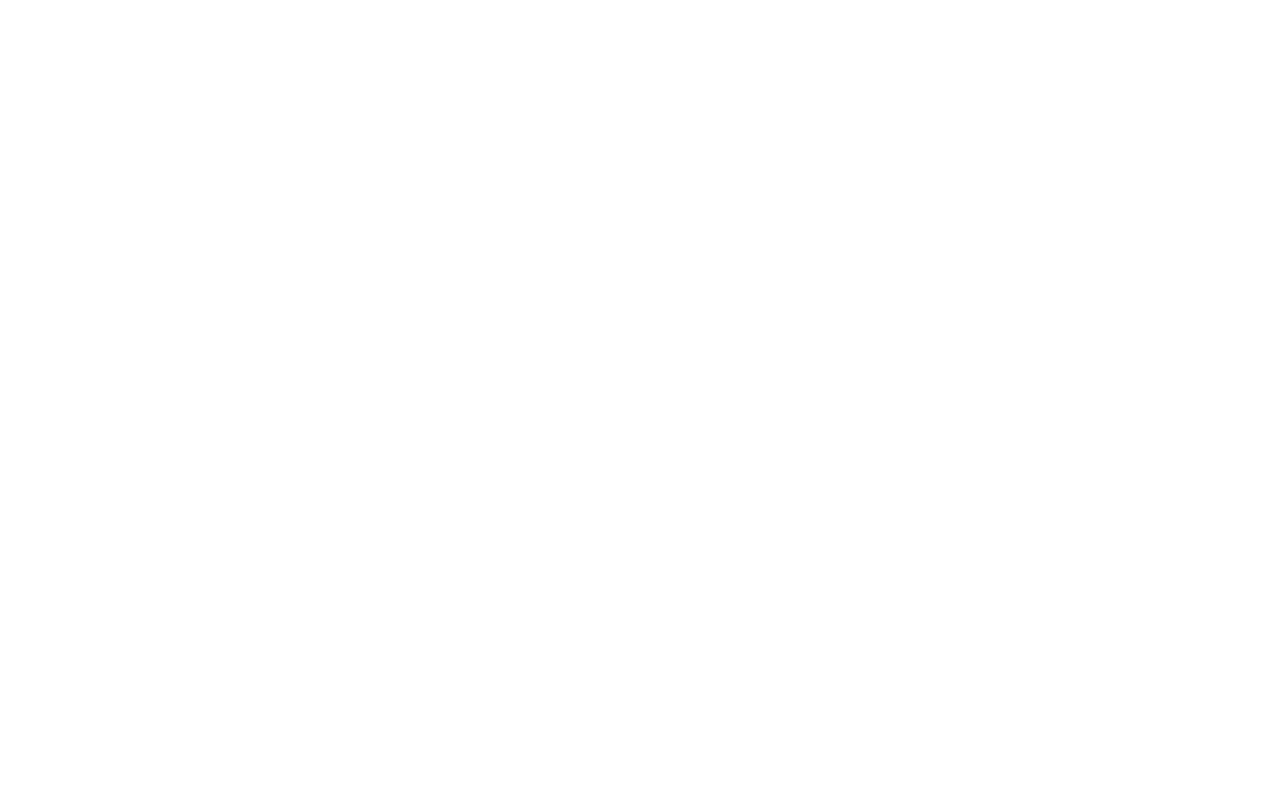
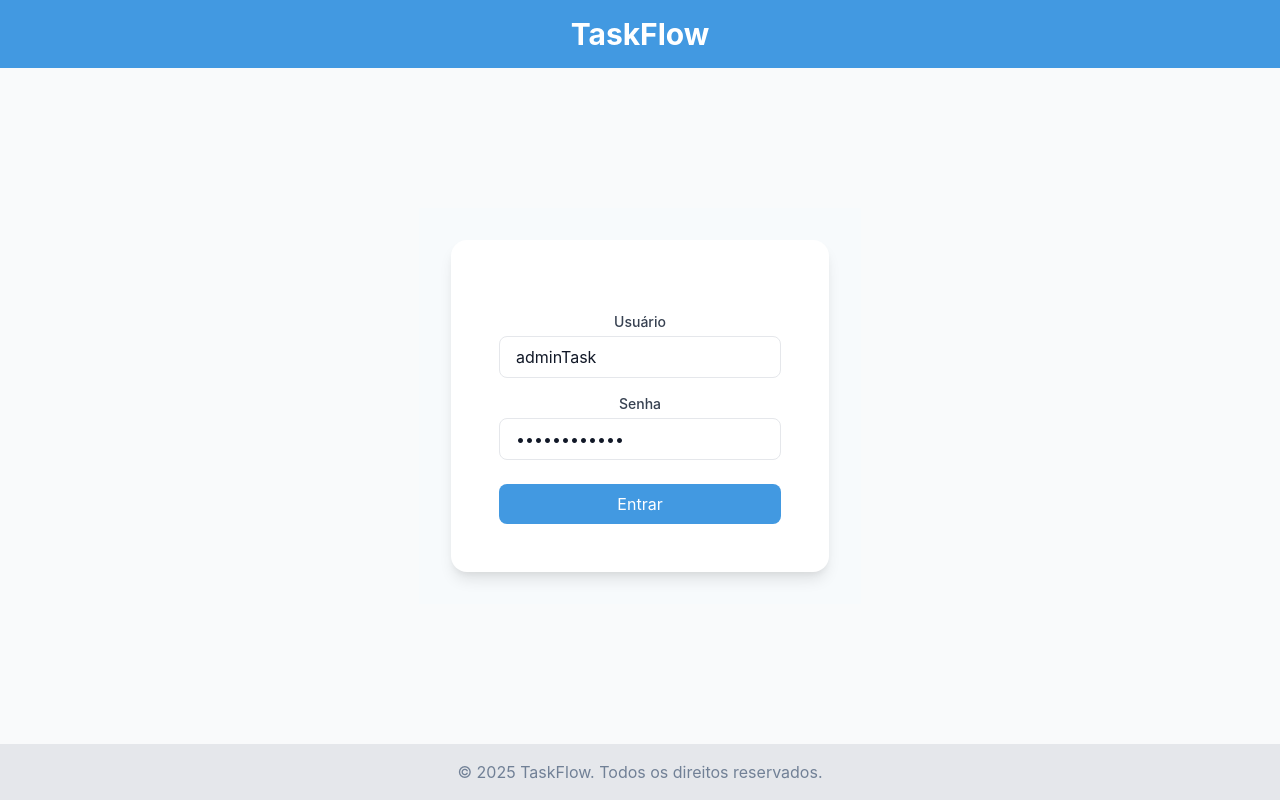
Before and after one commit to alexandrepd/TaskFlow-frontend, a React (Create React App) app: page /login in a window 1280 px wide. Before the commit this address had no page. Built offline with nearby package versions, Linux system fonts and the light colour scheme.

Commit message:
some changes in layout

```diff
--- a/src/App.css
+++ b/src/App.css
@@ -1,38 +1,80 @@
-.App {
-  text-align: center;
+html,
+body,
+#root {
+  height: 100%;
+  margin: 0;
+  padding: 0;
 }
 
-.App-logo {
-  height: 40vmin;
-  pointer-events: none;
+.root {
+  text-align: center;
+  height: 100%;
 }
 
-@media (prefers-reduced-motion: no-preference) {
-  .App-logo {
-    animation: App-logo-spin infinite 20s linear;
-  }
+.min-h-screen {
+  min-height: 100vh;
 }
 
-.App-header {
-  background-color: #282c34;
-  min-height: 100vh;
+.flex {
   display: flex;
-  flex-direction: column;
-  align-items: center;
-  justify-content: center;
-  font-size: calc(10px + 2vmin);
-  color: white;
 }
 
-.App-link {
-  color: #61dafb;
+.items-center {
+  align-items: center;
 }
 
-@keyframes App-logo-spin {
-  from {
-    transform: rotate(0deg);
-  }
-  to {
-    transform: rotate(360deg);
-  }
+.justify-center {
+  justify-content: center;
 }
+
+.bg-gray-100 {
+  background-color: #f7fafc;
+}
+
+.bg-blue-500 {
+  background-color: #4299e1;
+}
+
+.text-white {
+  color: #ffffff;
+}
+
+.text-gray-800 {
+  color: #2d3748;
+}
+
+.text-gray-600 {
+  color: #718096;
+}
+
+.p-8 {
+  padding: 2rem;
+}
+
+.rounded-2xl {
+  border-radius: 1rem;
+}
+
+.shadow-lg {
+  box-shadow: 0 10px 15px -3px rgba(0, 0, 0, 0.1), 0 4px 6px -2px rgba(0, 0, 0, 0.05);
+}
+
+.w-full {
+  width: 100%;
+}
+
+.max-w-md {
+  max-width: 28rem;
+}
+
+.mt-6 {
+  margin-top: 1.5rem;
+}
+
+.hover\:bg-blue-600:hover {
+  background-color: #3182ce;
+}
+
+.transition {
+  transition: all 0.2s;
+}
--- a/src/App.js
+++ b/src/App.js
@@ -1,8 +1,8 @@
-import logo from './logo.svg';
 import './App.css';
-import Login from './components/Login';
 import { AuthProvider } from './context/AuthContext';
 import { Route, Routes } from 'react-router-dom';
+import LandingPage from './components/LandingPage';
+import Login from './components/Login';
 import Tasks from './components/Tasks';
 import EditTask from './components/EditTask';
 
@@ -10,7 +10,8 @@
   return (
     <AuthProvider>
       <Routes>
-        <Route path="/" element={<Login />} />
+        <Route path="/" element={<LandingPage />} />
+        <Route path="/login" element={<Login />} />
         <Route path="/tasks" element={<Tasks />} />
         <Route path="/tasks/edit/:id" element={<EditTask />} />
       </Routes>
--- /dev/null
+++ b/src/components/ErrorMessage.js
@@ -0,0 +1,24 @@
+import React, { useEffect, useState } from "react";
+
+export default function ErrorMessage({ message }) {
+    const [visible, setVisible] = useState(false); // Estado para controlar a visibilidade
+
+    useEffect(() => {
+        if (message) {
+            setVisible(true); // Torna a mensagem visível
+            const timer = setTimeout(() => {
+                setVisible(false); // Remove a mensagem após 10 segundos
+            }, 10000);
+
+            return () => clearTimeout(timer); // Limpa o temporizador se o componente for desmontado
+        }
+    }, [message]);
+
+    if (!message || !visible) return null;
+
+    return (
+        <div className="fixed bottom-0 left-0 w-full bg-red-500 text-white text-center py-2 z-50">
+            {message}
+        </div>
+    );
+}
--- /dev/null
+++ b/src/components/LandingPage.js
@@ -0,0 +1,25 @@
+import React from 'react';
+
+import { Link } from 'react-router-dom';
+import Layout from './Layout';
+
+
+export default function LandingPage() {
+
+    return (
+        <Layout>
+            <main className="flex flex-col items-center justify-center flex-1 p-8 text-center">
+                <h2 className="text-4xl font-bold text-gray-800 mb-4">Bem-vindo ao TaskFlow</h2>
+                <p className="text-lg text-gray-600 mb-8">
+                    Gerencie suas tarefas de forma eficiente e organizada. Acesse suas tarefas de qualquer lugar e mantenha-se produtivo.
+                </p>
+                <Link to="/login">
+                    <button className="bg-blue-500 text-white py-2 px-6 rounded-lg hover:bg-blue-600 transition">
+                        Comece Agora
+                    </button>
+                </Link>
+            </main>
+
+        </Layout >
+    );
+}
--- /dev/null
+++ b/src/components/Layout.js
@@ -0,0 +1,28 @@
+import React from 'react';
+import { Link } from 'react-router-dom'; // Corrigir a importação do Link
+import ErrorMessage from './ErrorMessage';
+
+export default function Layout({ children, errorMessage }) {
+    return (
+        <div className="min-h-screen flex flex-col bg-gray-50 text-gray-900">
+            {/* Cabeçalho */}
+            <header className="w-full bg-blue-500 text-white py-4">
+                <Link to="/"> {/* Corrigir o atributo para 'to' */}
+                    <h1 className="text-3xl font-bold text-center">TaskFlow</h1>
+                </Link>
+            </header>
+
+            {/* Conteúdo principal */}
+            <main className="flex-1 w-full flex items-center justify-center p-8">
+                {children}
+            </main>
+
+            <ErrorMessage message={errorMessage} />
+
+            {/* Rodapé */}
+            <footer className="w-full bg-gray-200 text-gray-600 py-4 text-center">
+                &copy; 2025 TaskFlow. Todos os direitos reservados.
+            </footer>
+        </div>
+    );
+}
--- a/src/components/Login.js
+++ b/src/components/Login.js
@@ -2,43 +2,66 @@
 import { AuthContext } from "../context/AuthContext";
 import api from "../api";
 import { useNavigate } from "react-router-dom";
+import Layout from "./Layout";
 
 const Login = () => {
     const [username, setUsername] = useState("adminTask");
     const [password, setPassword] = useState("passwordTask");
+    const [errorMessage, setErrorMessage] = useState(""); // Estado para armazenar a mensagem de erro
 
     const { login } = useContext(AuthContext);
     const navigate = useNavigate();
 
     const handleSubmit = async (e) => {
         e.preventDefault();
+        setErrorMessage(""); // Limpar mensagem de erro antes de tentar o login
         try {
             const response = await api.post("/auth/login", { username, password });
             login(response.data);
             navigate("/tasks"); // Redirecionar para a página de tarefas
         } catch (error) {
-            console.log(error);
+            console.error(error);
+            setErrorMessage("Ocorreu um erro ao tentar fazer login. Verifique suas credenciais e tente novamente."); // Definir mensagem de erro
         }
     };
 
     return (
-        <div className="container mt-5">
-            <h1>Login</h1>
-            <form onSubmit={handleSubmit}>
+        <Layout errorMessage={errorMessage}>
+            <div className="max-h-screen flex items-center justify-center bg-gray-100 p-8">
+                <div className="bg-white p-12 rounded-2xl shadow-lg w-full max-w-lg">
+                    <form className="mt-6 w-full text-center" onSubmit={handleSubmit}>
+                        <div className="w-full">
+                            <label htmlFor="username" className="block text-sm font-medium text-gray-700">Usuário</label>
                             <input
                                 type="text"
+                                id="username"
+                                className="w-full px-4 py-2 mt-1 border rounded-lg focus:outline-none focus:ring-2 focus:ring-blue-500"
                                 value={username}
-                    placeholder="Username"
-                    onChange={(e) => setUsername(e.target.value)} />
+                                onChange={(e) => setUsername(e.target.value)}
+                                required
+                            />
+                        </div>
+                        <div className="mt-4 w-full">
+                            <label htmlFor="password" className="block text-sm font-medium text-gray-700">Senha</label>
                             <input
                                 type="password"
+                                id="password"
+                                className="w-full px-4 py-2 mt-1 border rounded-lg focus:outline-none focus:ring-2 focus:ring-blue-500"
                                 value={password}
-                    placeholder="Password"
                                 onChange={(e) => setPassword(e.target.value)}
+                                required
                             />
-                <button type="submit">Login</button>
+                        </div>
+                        <button
+                            type="submit"
+                            className="w-full bg-blue-500 text-white py-2 mt-6 rounded-lg hover:bg-blue-600 transition"
+                        >
+                            Entrar
+                        </button>
                     </form>
                 </div>
+            </div>
+        </Layout>
     );
 };
 
--- a/src/components/Tasks.js
+++ b/src/components/Tasks.js
@@ -2,11 +2,13 @@
 import api from "../api";
 import { useNavigate } from "react-router-dom";
 import { AuthContext } from "../context/AuthContext";
+import Layout from "./Layout";
 
 
 const Tasks = () => {
     const [tasks, setTasks] = useState([]);
     const { auth } = useContext(AuthContext);
+    const [errorMessage, setErrorMessage] = useState(""); // Estado para armazenar a mensagem de erro
     const navigate = useNavigate();
 
     const [loading, setLoading] = useState(true);
@@ -24,6 +26,7 @@
             setTasks(response.data);
         } catch (error) {
             console.log(error);
+            setErrorMessage("Error fetching tasks");
         } finally {
             setLoading(false);
         }
@@ -33,9 +36,6 @@
         if (!auth.isAuthenticated) {
             navigate("/");//login page
         }
-
-
-
         fetchTasks();
     }, [auth, navigate]);
 
@@ -48,7 +48,7 @@
             fetchTasks();
             setNewTask({ id: "", title: "", description: "", category: "", priority: "Low" });
         } catch (error) {
-            console.error("Error creating task:", error);
+            setErrorMessage("Error creating task");
         }
     };
 
@@ -57,7 +57,7 @@
             await api.delete(`/tasks/${taskId}`);
             setTasks(tasks.filter((task) => task.id !== taskId));
         } catch (error) {
-            console.error("Error deleting task:", error);
+            setErrorMessage("Error deleting task:");
         }
     };
 
@@ -66,10 +66,15 @@
         navigate(`/tasks/edit/${taskId}`);
     };
 
-    if (loading) return <div className="container mt-5">Loading tasks...</div>;
+    if (loading) return (
+        <Layout errorMessage={errorMessage}>
+            <div className="container mt-5">Loading tasks...</div>
+        </Layout>
+    );
 
 
     return (
+        <Layout errorMessage={errorMessage}>
             <div className="container mt-5">
                 <h2>Tasks</h2>
 
@@ -167,6 +172,7 @@
                     </tbody>
                 </table>
             </div>
+        </Layout>
     );
 };
 
--- a/src/index.css
+++ b/src/index.css
@@ -12,4 +12,8 @@
     monospace;
 }
 
+@tailwind base;
+@tailwind components;
+@tailwind utilities;
+
 @import "https://cdn.jsdelivr.net/npm/bootstrap@5.3.0-alpha3/dist/css/bootstrap.min.css";
```
Lines whose indentation alone changed are shown as unchanged.
